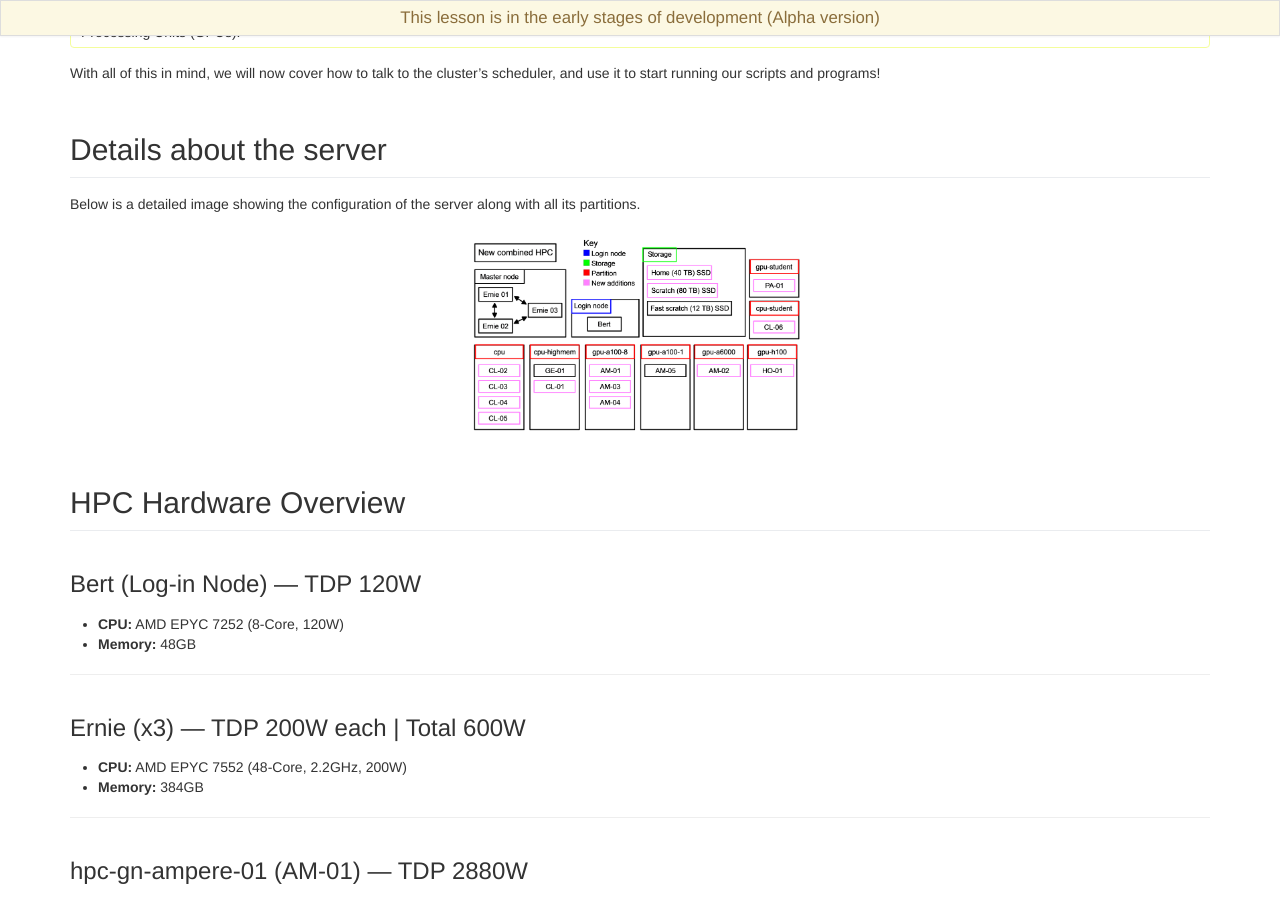
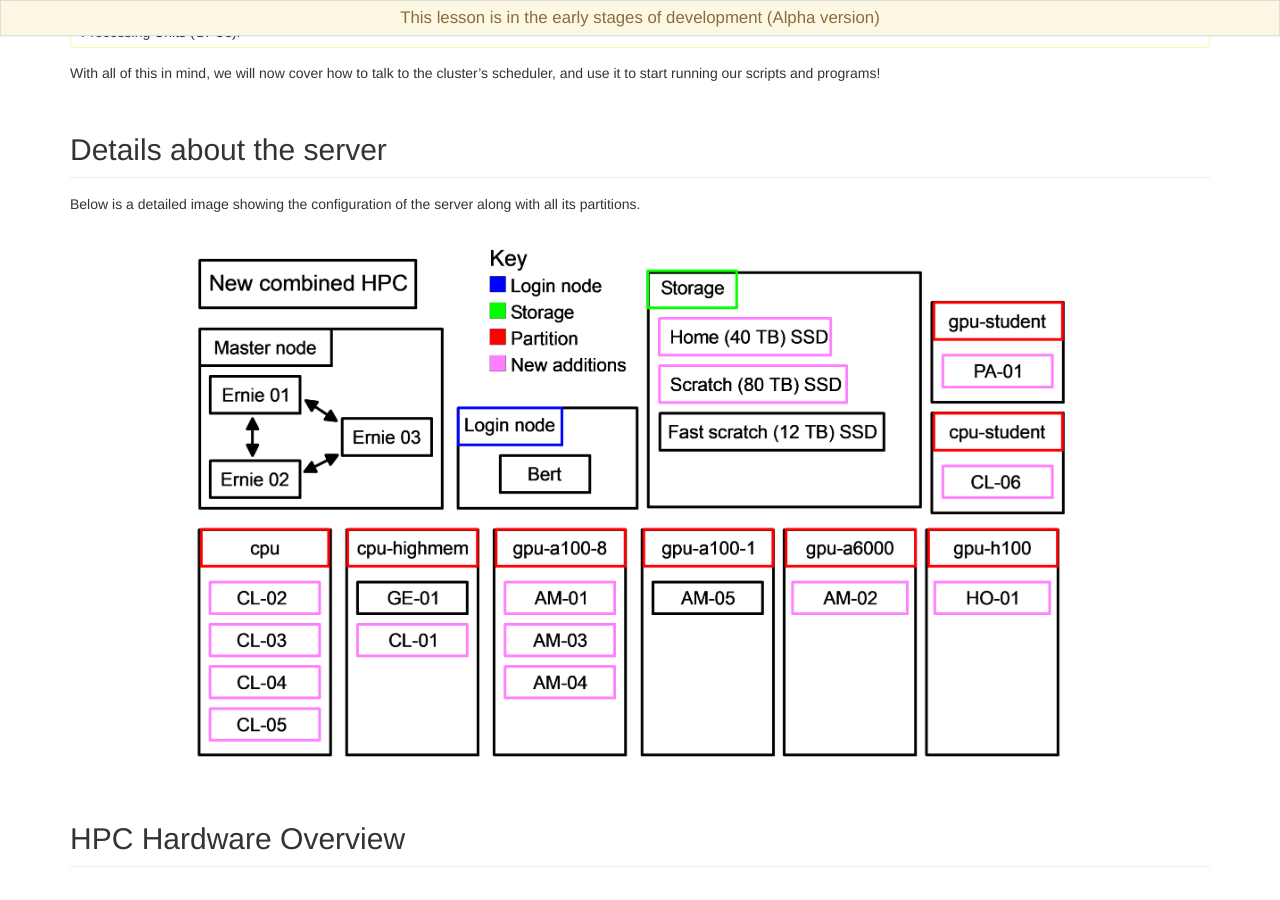
Before and after one commit to corcor27/hpc-intro-aber, a Jekyll site: the page built from _episodes/12-cluster.md, in a window 1280 px wide and 900 px high, scrolled down 4529 px. Built offline with Jekyll 4.4.1, drawn with Linux system fonts in a browser that asks for light colours.

Commit message:
made images larger

```diff
--- a/_episodes/12-cluster.md
+++ b/_episodes/12-cluster.md
@@ -257,7 +257,7 @@ start running our scripts and programs!
 
 Below is a detailed image showing the configuration of the server along with all its partitions.
 
-{% include figure.html max-width="30%" file="/fig/hpc_upgrade.png"
+{% include figure.html max-width="80%" file="/fig/hpc_upgrade.png"
 alt="Schematic of how a computer works" caption="" %}
 
 ## HPC Hardware Overview
```
